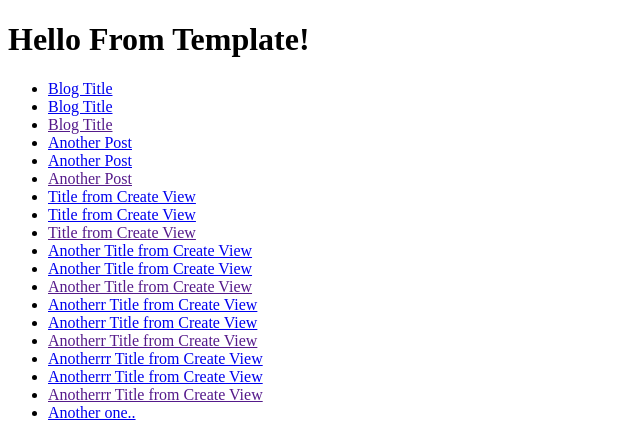
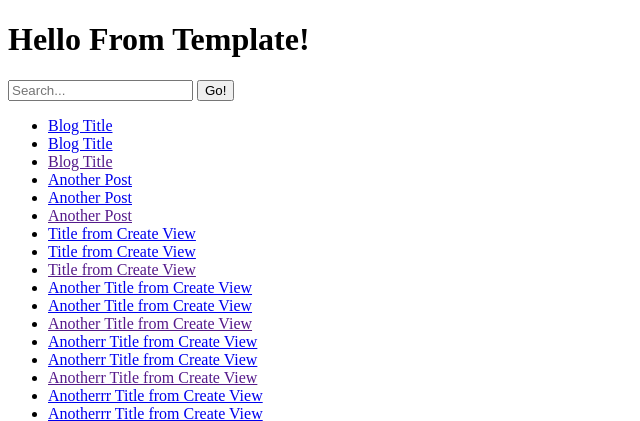
Before and after one commit to robsonsilv4/django-core, a Django app: page /blog/ in a window 1280 px wide. Shown: the top 421 px of the page, without its empty margins (0-640 px from the left). Run offline with Django 3.2, Linux system fonts and the light colour scheme; data comes from the database, SQL or seed files in the repository.

Commit message:
Search in List View Q Lookups

```diff
--- a/src/blog/templates/blog/list-view.html
+++ b/src/blog/templates/blog/list-view.html
@@ -16,6 +16,8 @@
       {% endif %}
 
       <h1>Hello From Template!</h1>
+
+      {% include 'blog/search-blog.html' %}
 
       <ul>
       {% for object in object_list %}
--- /dev/null
+++ b/src/blog/templates/blog/search-blog.html
@@ -0,0 +1,4 @@
+<form action="/blog/" method="GET">
+    <input type="text" name="q" placeholder="Search...">
+    <button type="submit">Go!</button>
+  </form>
--- a/src/blog/views.py
+++ b/src/blog/views.py
@@ -2,6 +2,7 @@ from django.shortcuts import render, get_object_or_404
 from django.http import HttpResponse, HttpResponseRedirect, Http404
 from django.contrib.auth.decorators import login_required
 from django.contrib import messages
+from django.db.models import Q
 
 from .models import PostModel
 from .forms import PostModelForm
@@ -98,11 +99,19 @@ def post_model_detail_view(request, id=None):
 def post_model_list_view(request):
     qs = PostModel.objects.all()
 
-    template = 'blog/list-view.html'
+    query = request.GET.get('q')
+    if query is not None:
+        # qs = qs.filter(title__icontains=query)
+        qs = qs.filter(
+            Q(title__icontains=query) |
+            Q(content__icontains=query)
+        )
+
     context = {
         'object_list': qs
     }
 
+    template = 'blog/list-view.html'
     return render(request, template, context)
 
 
```
